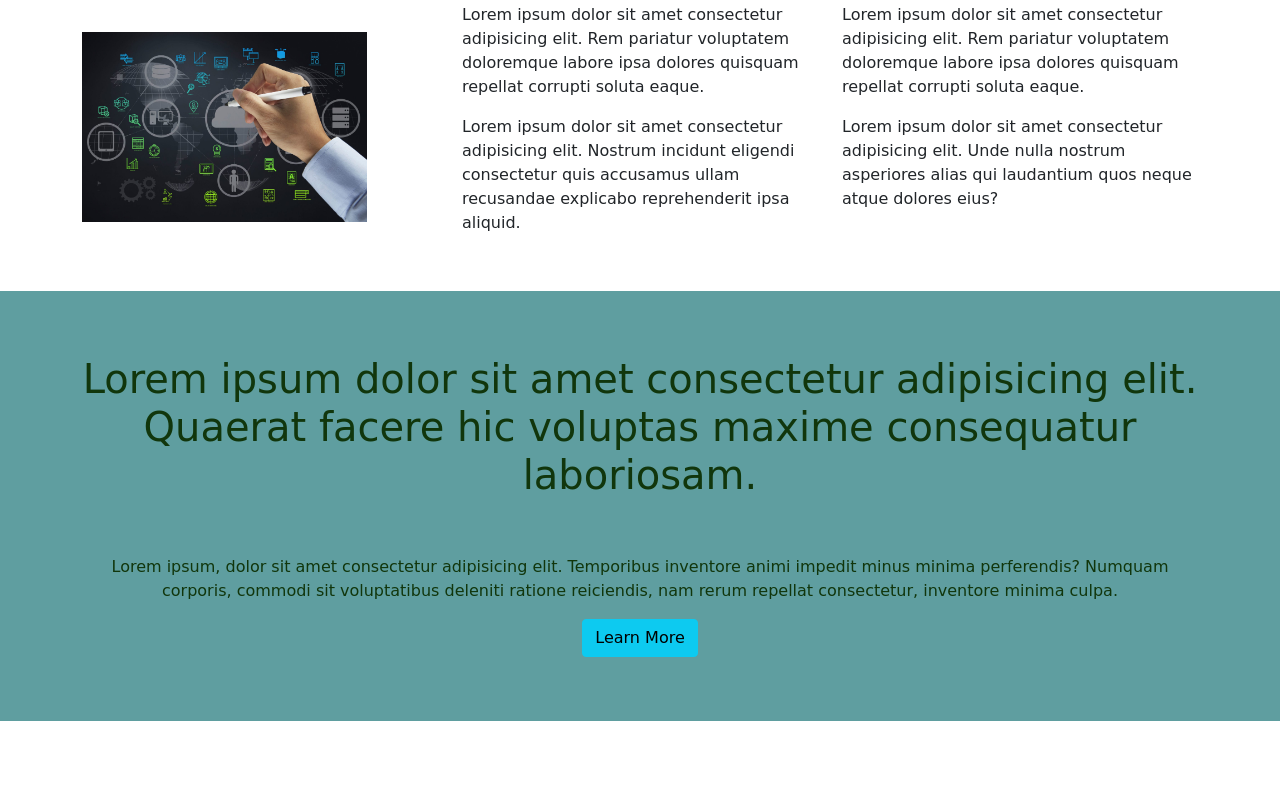
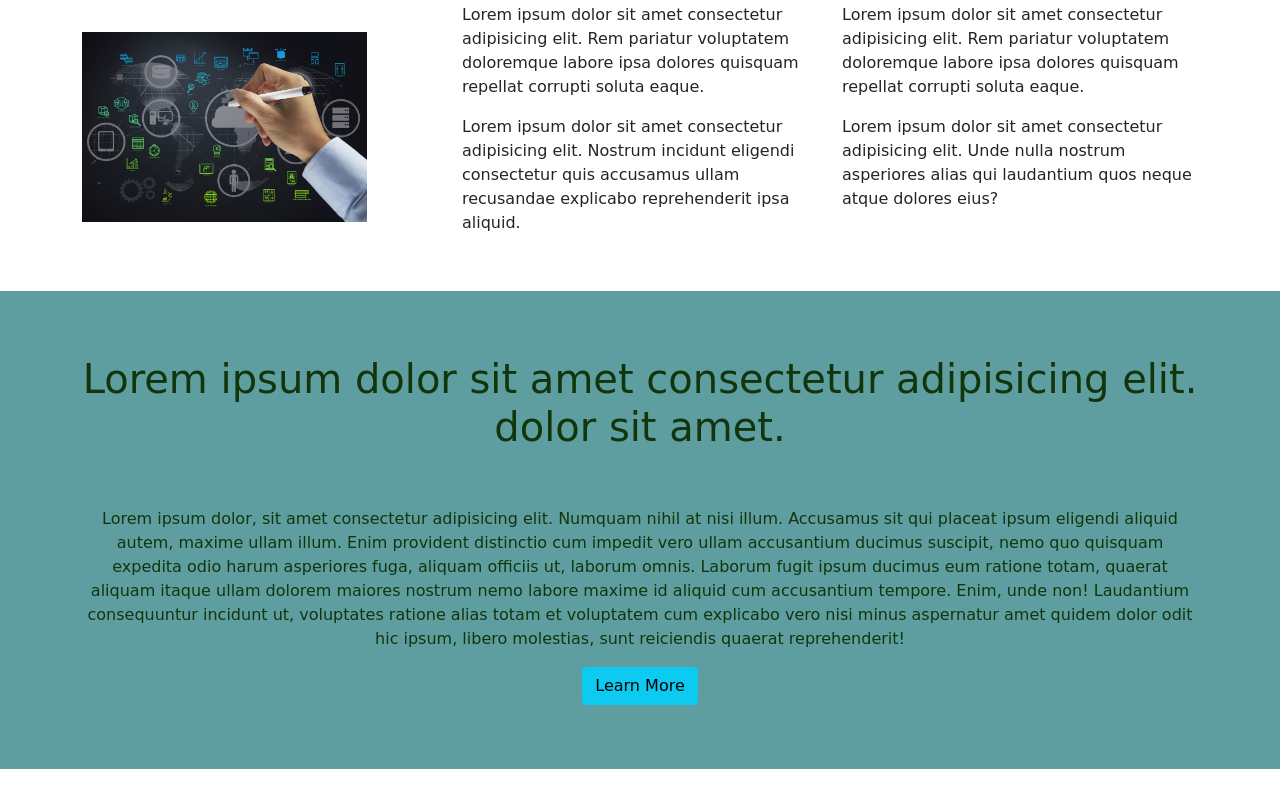
Before and after one commit to kawsarabdullah/Web-page_with-htmlcss--001, a plain HTML site: page index.html in a window 1280 px wide. Shown: the part 486-1294 px from the top of the page. Drawn offline with nearby package versions, Linux system fonts and the light colour scheme; a web font is replaced by a local one.

Commit message:
modified

```diff
--- a/index.html
+++ b/index.html
@@ -96,10 +96,10 @@
         <div class="container">
             <div class="banner">
                 <h1 class="banner-title">
-                    Lorem ipsum dolor sit amet consectetur adipisicing elit. Quaerat facere hic voluptas maxime consequatur laboriosam.
+                    Lorem ipsum dolor sit amet consectetur adipisicing elit. dolor sit amet.
                 </h1>
                 <p class="banner-para pt-5">
-                    Lorem ipsum, dolor sit amet consectetur adipisicing elit. Temporibus inventore animi impedit minus minima perferendis? Numquam corporis, commodi sit voluptatibus deleniti ratione reiciendis, nam rerum repellat consectetur, inventore minima culpa.
+                    Lorem ipsum dolor, sit amet consectetur adipisicing elit. Numquam nihil at nisi illum. Accusamus sit qui placeat ipsum eligendi aliquid autem, maxime ullam illum. Enim provident distinctio cum impedit vero ullam accusantium ducimus suscipit, nemo quo quisquam expedita odio harum asperiores fuga, aliquam officiis ut, laborum omnis. Laborum fugit ipsum ducimus eum ratione totam, quaerat aliquam itaque ullam dolorem maiores nostrum nemo labore maxime id aliquid cum accusantium tempore. Enim, unde non! Laudantium consequuntur incidunt ut, voluptates ratione alias totam et voluptatem cum explicabo vero nisi minus aspernatur amet quidem dolor odit hic ipsum, libero molestias, sunt reiciendis quaerat reprehenderit!
                 </p>
                 <center>
                     <div class="button">
```
